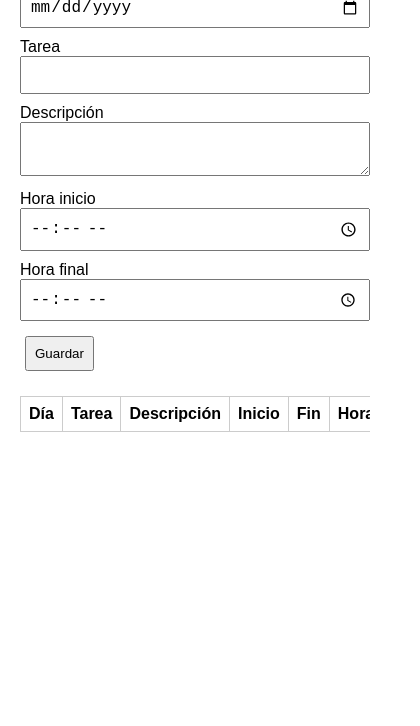
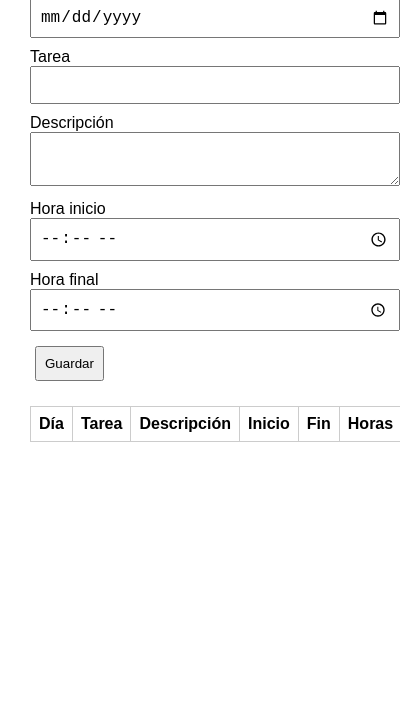
Before and after one commit to daniels14507/registro-tareas, a plain HTML site: page index.html in a window 390 px wide. Shown: the part 118-844 px from the top of the page, 420 px wide, since content can reach past the window. Drawn offline with Linux system fonts and the light colour scheme; no server answers.

Commit message:
Update style.css

```diff
--- a/style.css
+++ b/style.css
@@ -33,15 +33,21 @@ body{
   font-family: Arial;
   margin:0;
   padding: 10px;
+  main-height: 100vh;
+
+  display: flex;
+  justify-content: center;
+  align-items: center;
 }
 
 /* CONTENEDOR GENERAL */
 .contenedor{
   display: flex;
   gap: 20px;
-  padding: 10px;
+  padding: 20px;
   max-width: 1000px;
   margin: auto;
+  width: 100%;
 }
 
 /* FORMULARIO IZQUIERDA */
@@ -85,6 +91,11 @@ td, th{
 /* 🔥 RESPONSIVE PARA CELULAR */
 @media (max-width: 768px){
 
+  body{
+    display: block;
+    padding: 10px;
+  }
+
   .contenedor{
     flex-direction: column;
   }
```
